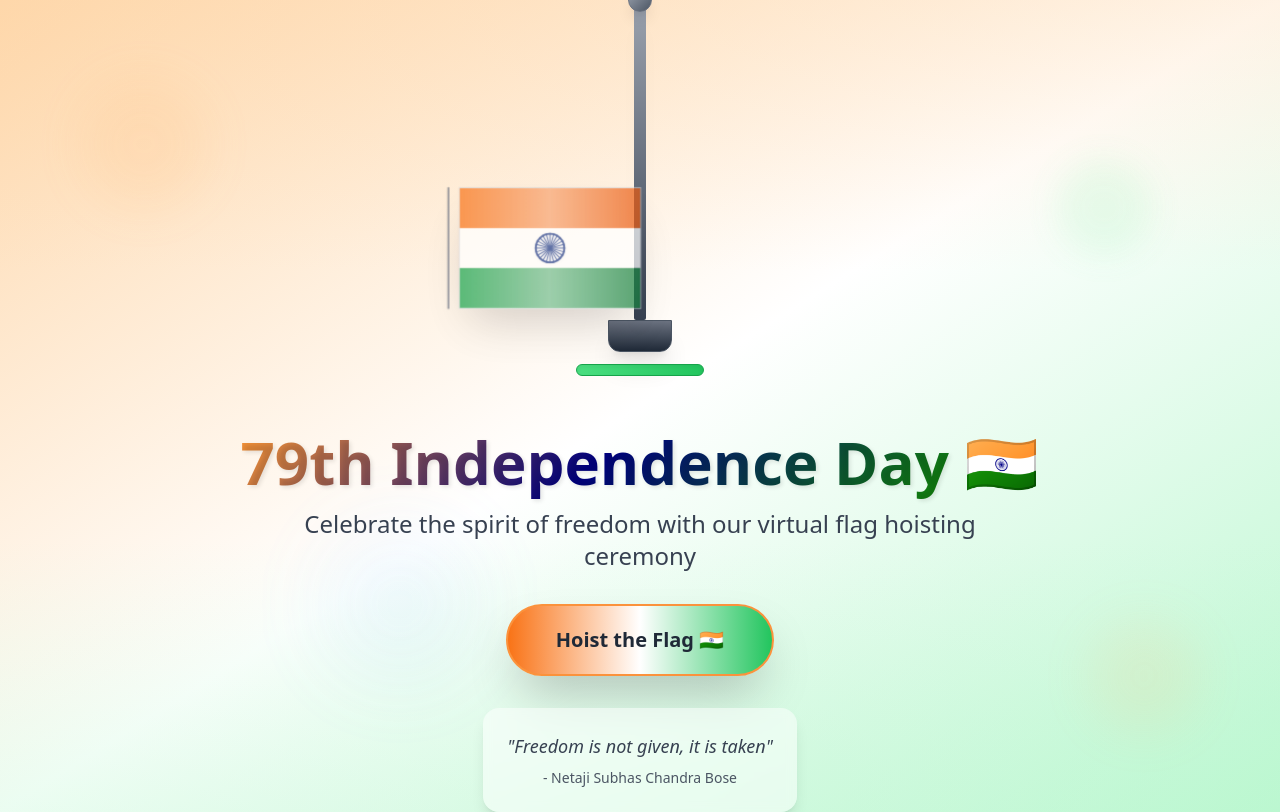
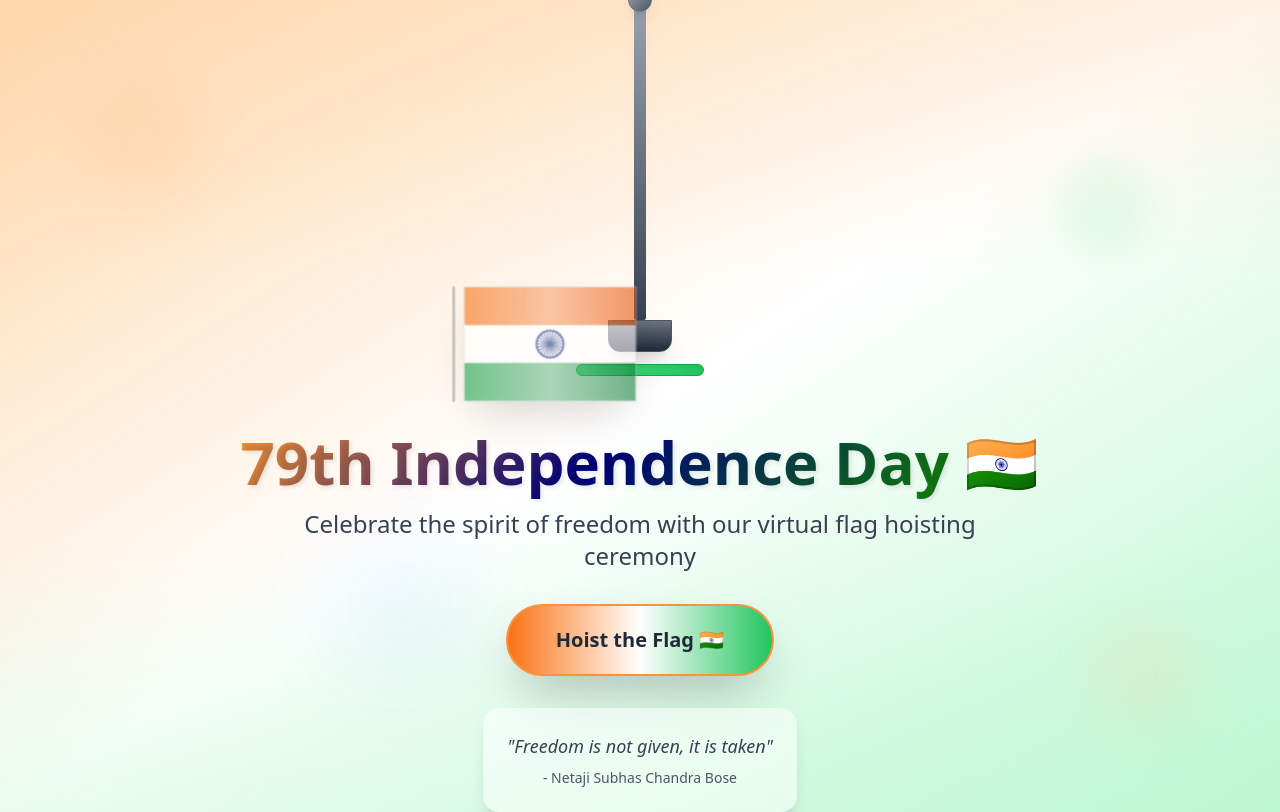
Before and after one commit to peddintimadhusudhan-blip/flag, a React (Vite) app: page / in a window 1280 px wide. Built offline with nearby package versions, Linux system fonts and the light colour scheme.

Commit message:
Make flag hoisting animation slower

```diff
--- a/src/App.css
+++ b/src/App.css
@@ -16,6 +16,13 @@
 
 .animate-spin-slow {
   animation: spin-slow 10s linear infinite;
+}
+
+/* Custom slow flag hoisting animation */
+.flag-hoist {
+  transition: transform 4s cubic-bezier(0.25, 0.46, 0.45, 0.94),
+              opacity 4s ease-out,
+              scale 4s ease-out;
 }
 
 /* Smooth scrolling */
--- a/src/App.tsx
+++ b/src/App.tsx
@@ -23,7 +23,7 @@ function App() {
         if (audioRef.current) {
           audioRef.current.play().catch(console.error);
         }
-      }, 2000);
+      }, 4000);
     } else {
       // Clear any pending timeout to prevent play() after pause()
       if (timeoutRef.current) {
--- a/src/components/FlagPole.tsx
+++ b/src/components/FlagPole.tsx
@@ -14,8 +14,8 @@ const FlagPole: React.FC<FlagPoleProps> = ({ isHoisted }) => {
 
         {/* Flag */}
         <div
-          className={`absolute right-0 top-6 transition-all duration-2000 ease-out transform ${
-            isHoisted ? 'translate-y-0 opacity-100 scale-100' : 'translate-y-40 opacity-70 scale-95'
+          className={`absolute right-0 top-6 flag-hoist transform ${
+            isHoisted ? 'translate-y-0 opacity-100 scale-100' : 'translate-y-64 opacity-60 scale-90'
           }`}
         >
           <div className="relative">
```
